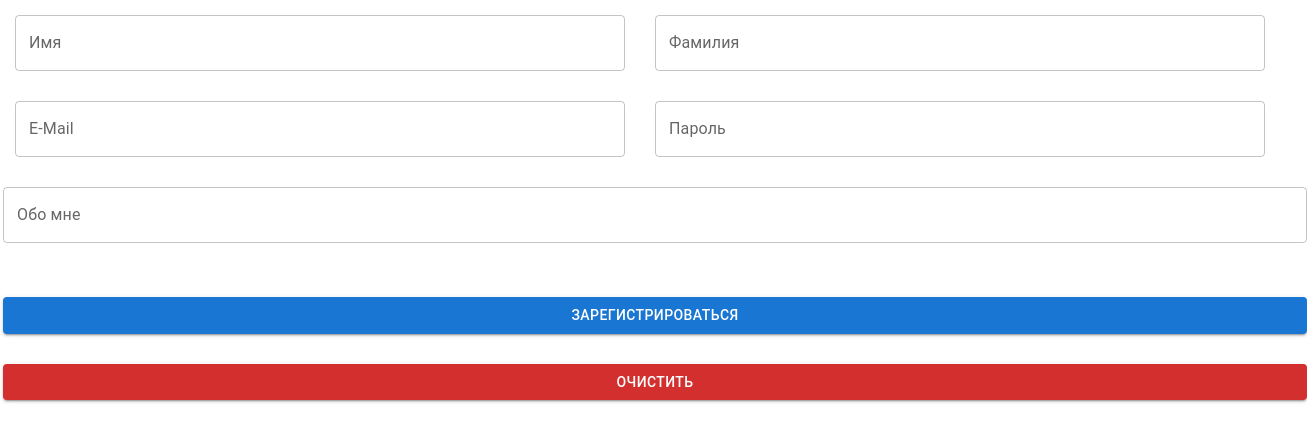
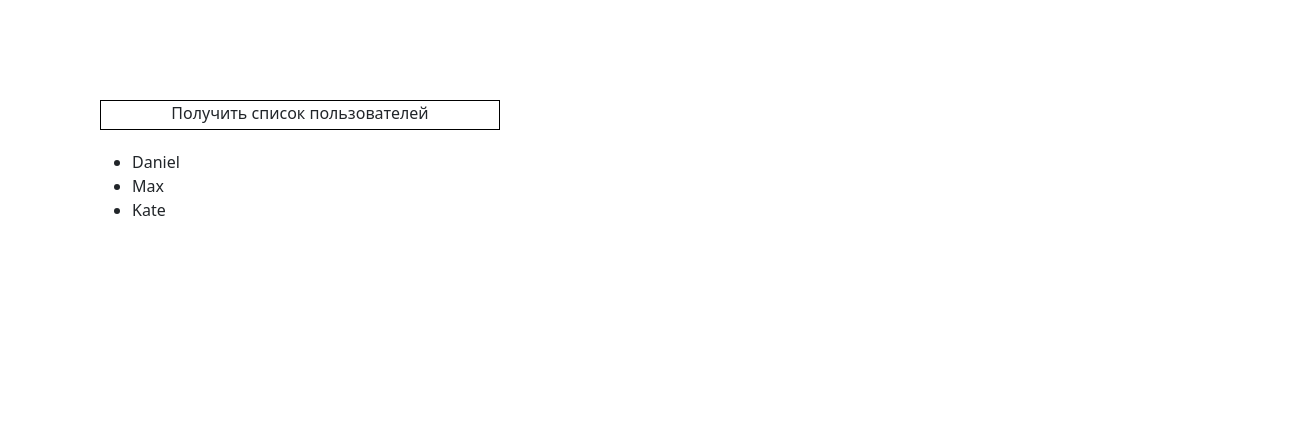
Before and after one commit to Daniel-sus/React-tutorials, a React (Create React App) app: page / in a window 1280 px wide. Shown: the top 442 px of the page, 1307 px wide, since content can reach past the window. Built offline with nearby package versions, Linux system fonts and the light colour scheme.

Commit message:
tutorial-10

```diff
--- a/src/index.js
+++ b/src/index.js
@@ -3,7 +3,7 @@ import ReactDOM from "react-dom";
 import "./index.css";
 import "bootstrap/dist/css/bootstrap.min.css";
 
-import App from "./tutorial-8/App";
+import App from "./tutorial-9/App";
 
 ReactDOM.render(
   <React.StrictMode>
--- /dev/null
+++ b/src/tutorial-9/App.js
@@ -0,0 +1,53 @@
+import { responsiveProperty } from "@mui/material/styles/cssUtils";
+import React from "react";
+
+function App() {
+  const [users, setUsers] = React.useState([
+    { id: 1, name: "Daniel" },
+    { id: 2, name: "Max" },
+    { id: 3, name: "Kate" },
+  ]);
+
+  // const getUsers = () => {
+  //   fetch("https://61e6a5ccce3a2d0017359303.mockapi.io/users")
+  //     .then((response) => response.json())
+  //     .then((names) => setUsers([...users, ...names]));
+  // };
+
+  const getUsers = async () => {
+    try {
+      let response = await fetch(
+        "https://61e6a5ccce3a2d0017359303.mockapi.io/users"
+      );
+      let result = await response.json();
+      setUsers([...users, ...result]);
+    } catch (error) {
+      alert("Возниклы ошибка");
+    }
+  };
+
+  return (
+    <div style={{ marginLeft: "100px" }}>
+      <div
+        style={{
+          width: "400px",
+          height: "30px",
+          textAlign: "center",
+          border: "1px solid black",
+          marginTop: "100px",
+          marginBottom: "20px",
+        }}
+        onClick={getUsers}
+      >
+        Получить список пользователей
+      </div>
+      <ul>
+        {users.map((user) => (
+          <li key={user.id}>{user.name}</li>
+        ))}
+      </ul>
+    </div>
+  );
+}
+
+export default App;
```
